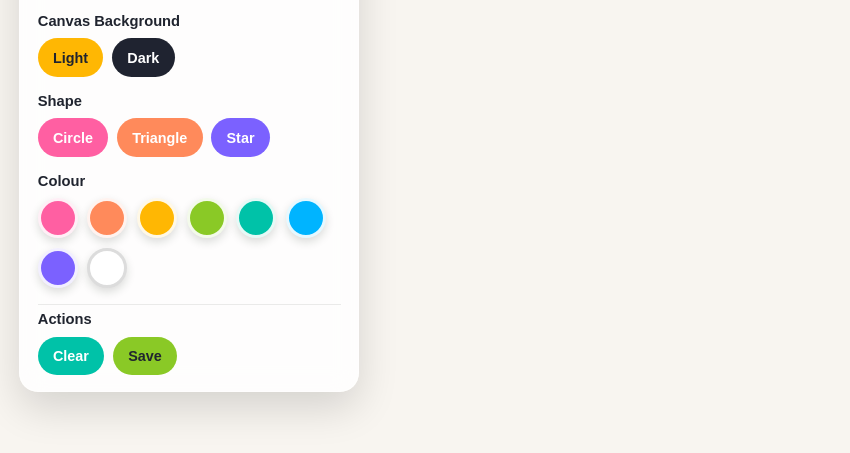
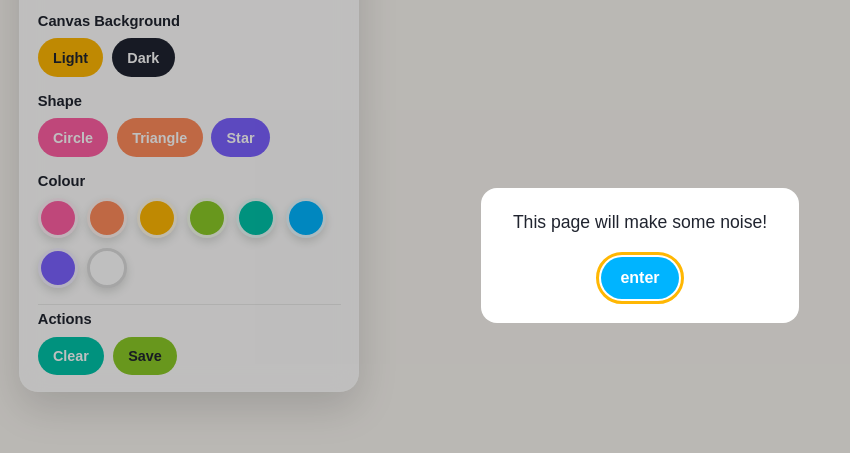
Before and after one commit to yangluo1234/projectPrototype, a plain HTML site: page index.html in a window 1280 px wide. Shown: the part 145-598 px from the top of the page, without its empty margins (0-850 px from the left). Drawn offline with nearby package versions, Linux system fonts and the light colour scheme; a web font is replaced by a local one.

Commit message:
add dialog
update

```diff
--- a/index.html
+++ b/index.html
@@ -15,7 +15,10 @@
   <body>
     <main class="container">
       <div id="stageContainer"></div>
-
+      <dialog id="intro-dialog">
+        <p>This page will make some noise!</p>
+        <button id="dialog-close-button">enter</button>
+      </dialog>
       <section class="floatingToolbar">
         <div class="toolHeader">
           <h1>Bubble Bloom</h1>
--- a/main.js
+++ b/main.js
@@ -4,6 +4,15 @@
 let currentCanvasTone = "light";
 let currentBurstType = "circle";
 let currentColour = "#ff5fa2";
+
+const introDialog = document.getElementById("intro-dialog");
+const dialogCloseButton = document.getElementById("dialog-close-button");
+//intro dialog setup
+introDialog.showModal();
+dialogCloseButton.addEventListener("click", () => {
+  introDialog.close();
+  Tone.start();
+});
 
 // -----------------------------
 // Tone.js setup
--- a/style.css
+++ b/style.css
@@ -50,6 +50,35 @@ body {
   width: 100%;
   height: 100%;
   background: var(--lightCanvas);
+}
+#intro-dialog {
+  border: none;
+  border-radius: 1rem;
+  padding: 1.5rem 2rem;
+  margin: auto;
+  max-width: 420px;
+}
+#intro-dialog p {
+  margin-bottom: 1.5rem;
+  font-size: 1.1rem;
+  color: var(--textDark);
+  text-align: center;
+}
+#dialog-close-button {
+  margin-top: 1.2rem;
+  background: var(--blue);
+  color: white;
+  padding: 0.75rem 1.2rem;
+  border-radius: var(--radiusRound);
+  border: none;
+  font-size: 1rem;
+  cursor: pointer;
+  display: block;
+  margin: 0 auto;
+}
+
+#intro-dialog::backdrop {
+  background: rgba(0, 0, 0, 0.25);
 }
 
 /* Floating toolbar */
```
